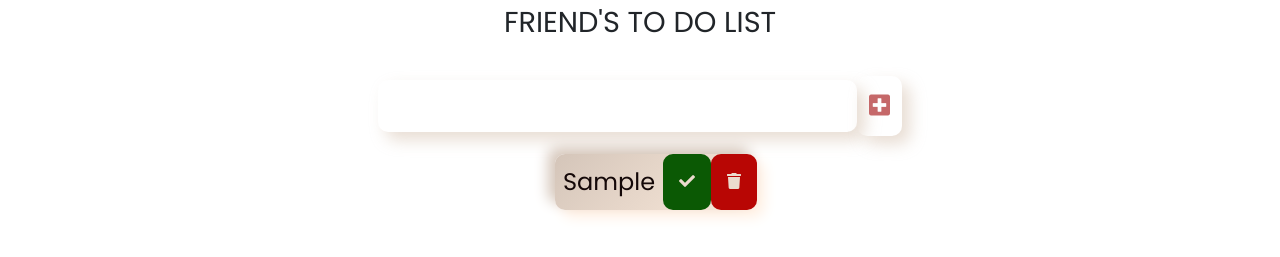
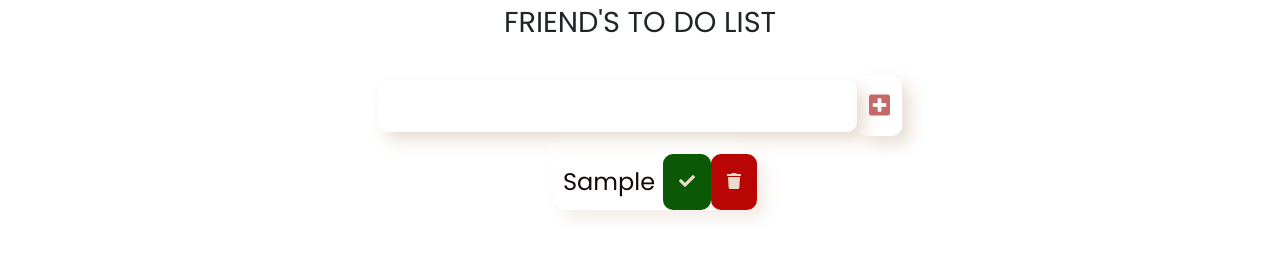
Before and after one commit to Bigsow89/To-do-list, a plain HTML site: page friends.html in a window 1280 px wide. Both pictures are taken after typing "Sample" into the empty fields and a click on the button 879 px from the left and 198 px from the top of the page. Shown: the part 93-350 px from the top of the page. Drawn offline with nearby package versions, Linux system fonts and the light colour scheme.

Commit message:
newstyle

```diff
--- a/friends.css
+++ b/friends.css
@@ -81,13 +81,10 @@ form button:hover{
 .todo{
     margin: 0.5rem;
     border-radius: 10px;
-    background: linear-gradient(315deg, #fbeadc, #d4c5b9);
-    box-shadow:  -7px -7px 14px #d6c7bb,
-                7px 7px 14px #ffefe1;
-    /*background: var(--bg-color);
+    background: var(--bg-color);
     box-shadow: -8px -8px 16px rgba(255, 255, 255, 0.635), 8px 8px 16px rgba(222, 206, 192, 0.412);
     border-radius: 10px;
-    color: #140808;*/
+    color: #140808;
     font-size: 1.5rem;
     display: flex;
     justify-content: space-between;
```
